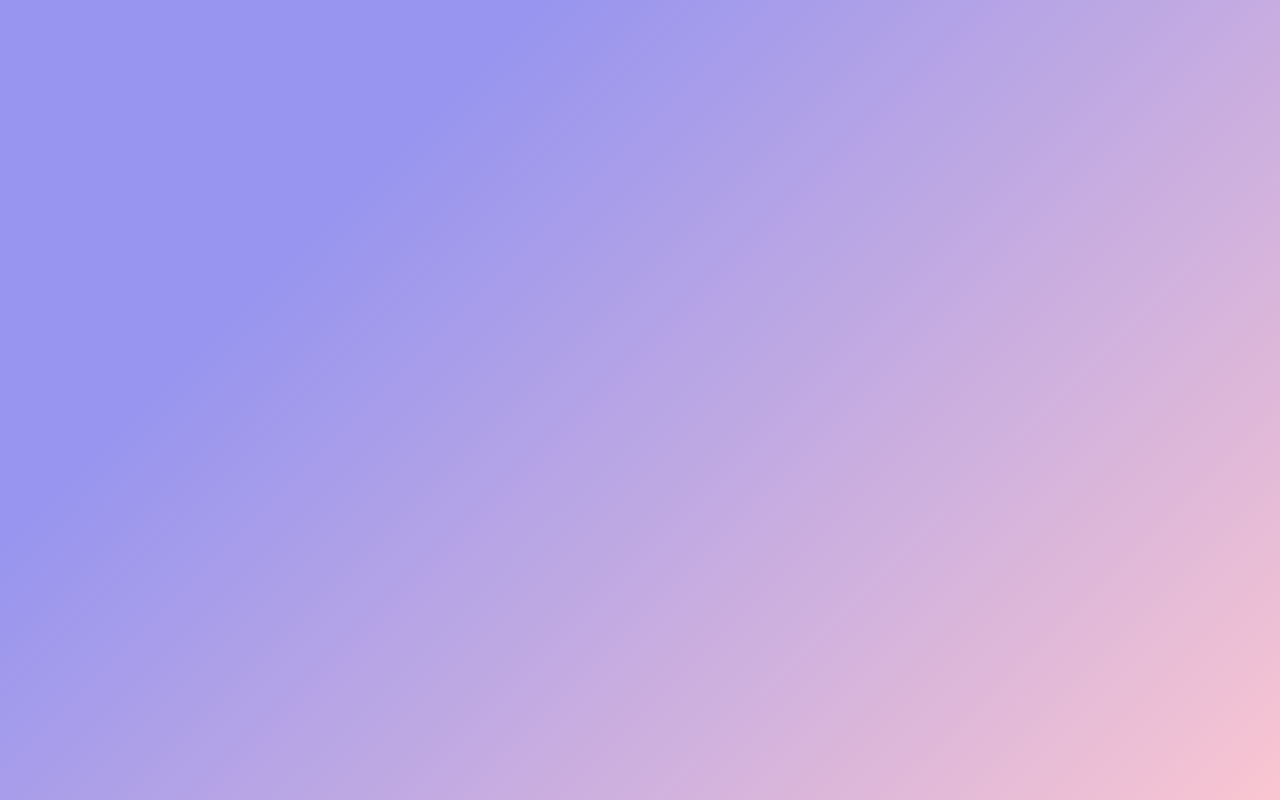
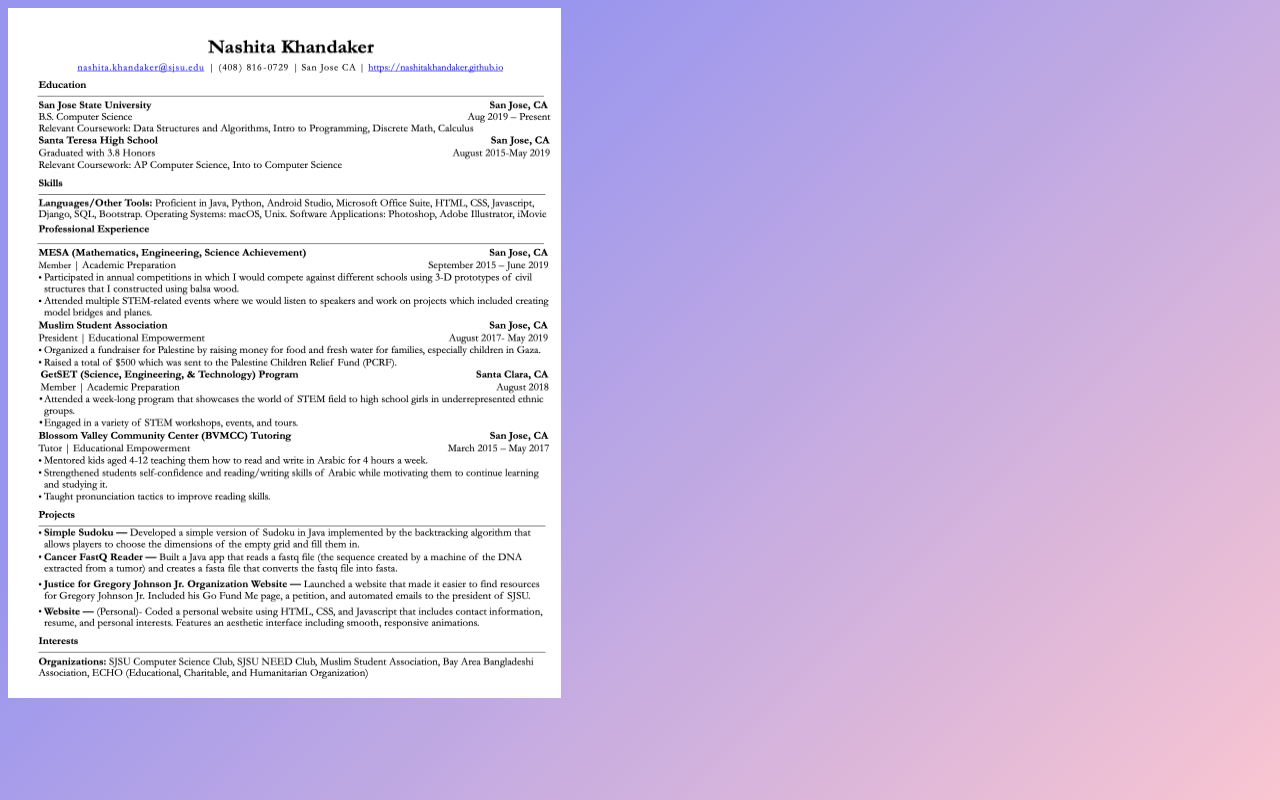
Before and after one commit to nashitakhandaker/.github.io, a plain HTML site: page myResume.html in a window 1280 px wide. Drawn offline with Linux system fonts and the light colour scheme.

Commit message:
Update myResume.html

```diff
--- a/myResume.html
+++ b/myResume.html
@@ -5,6 +5,7 @@
 	<link rel="stylesheet" type="text/css" href="myResume.css" media="screen"/>
 </head>
 <body>
+	<img src="resume.png" width="553" height="690">
 
 
 </body>
```
